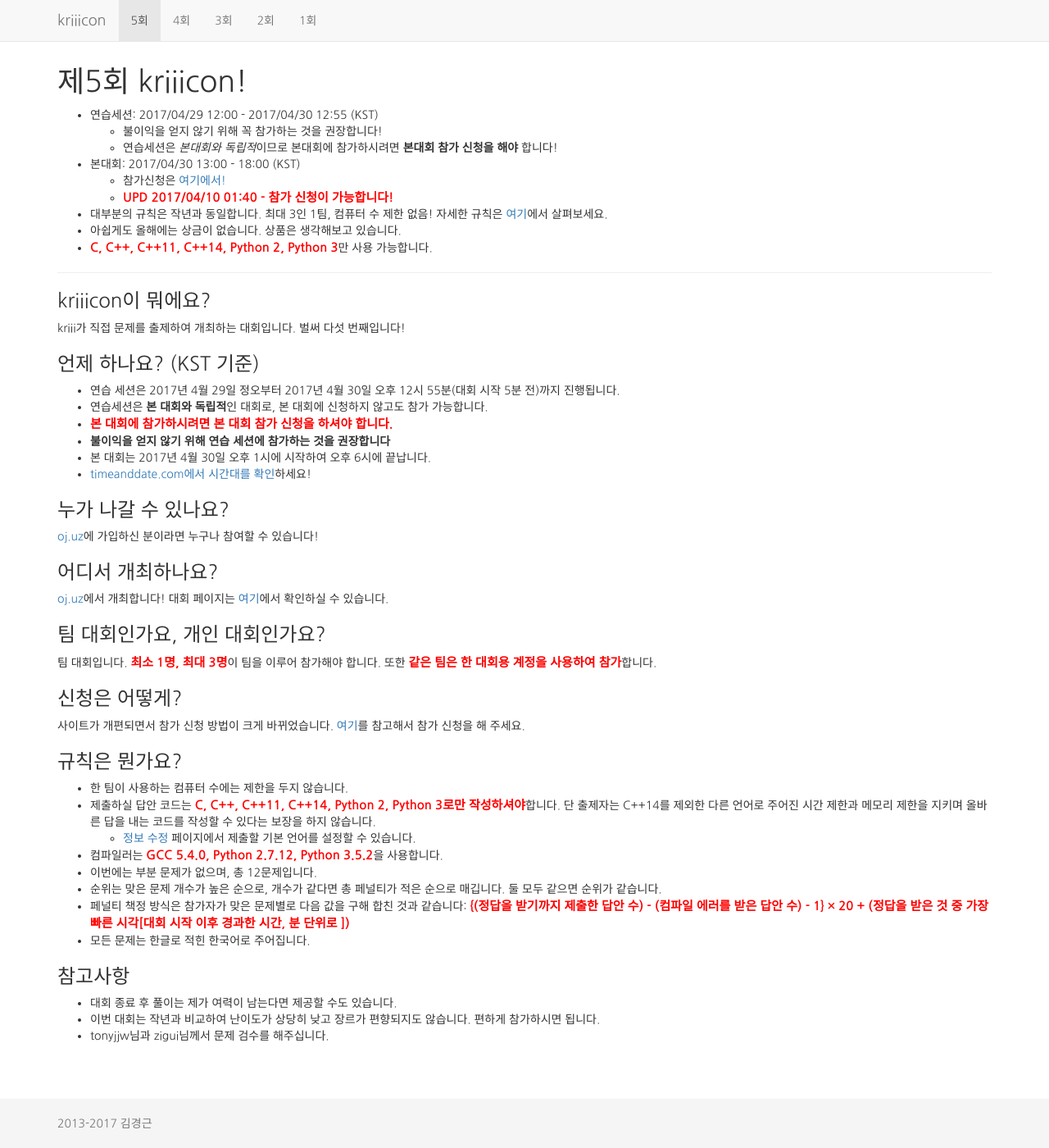
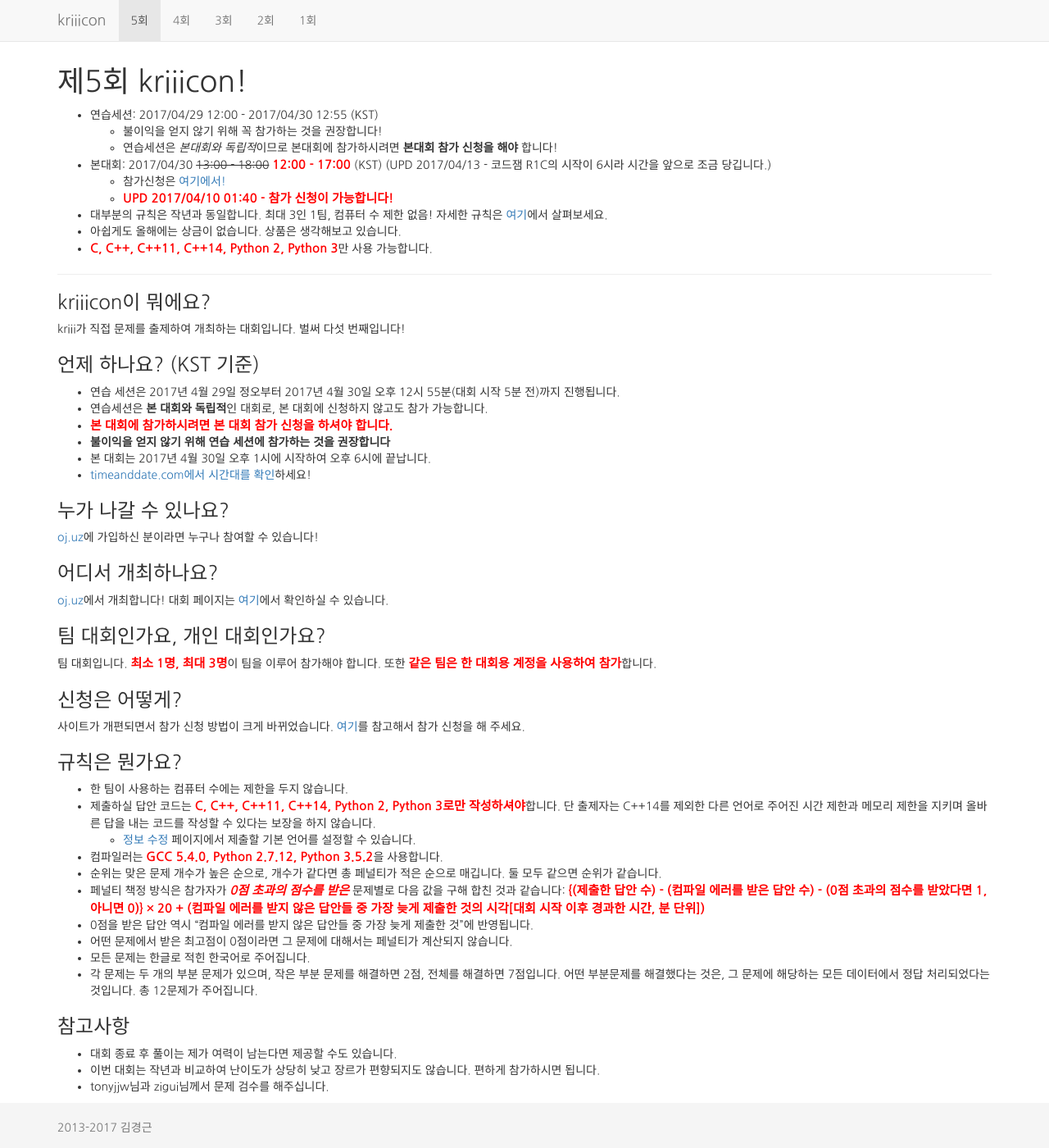
Before and after one commit to ojuz/kriiicon, a Jekyll site: the page built from contests/5/index.md, in a window 1280 px wide and 1400 px high. Shown: the whole window at 82% size. Built offline with Jekyll 4.4.1, drawn with Linux system fonts in a browser that asks for light colours; nearby versions of some CDN libraries; our own code applies the rules of GitHub Pages for plain Markdown files.

Commit message:
[5회] 시간 당기고 부분문제에 대한 내용 추가

```diff
--- a/contests/5/index.md
+++ b/contests/5/index.md
@@ -13,7 +13,7 @@ redirect_from: "/"
 * 연습세션: 2017/04/29 12:00 - 2017/04/30 12:55 (KST)
   - 불이익을 얻지 않기 위해 꼭 참가하는 것을 권장합니다!
   - 연습세션은 *본대회와 독립적*이므로 본대회에 참가하시려면 **본대회 참가 신청을 해야** 합니다!
-* 본대회: 2017/04/30 13:00 - 18:00 (KST)
+* 본대회: 2017/04/30 <del>13:00 - 18:00</del> <span class="important">12:00 - 17:00</span> (KST) (UPD 2017/04/13 - 코드잼 R1C의 시작이 6시라 시간을 앞으로 조금 당깁니다.)
   - 참가신청은 [여기에서!](http://oj.uz/contest/KRIII5)
   - <span class="important">UPD 2017/04/10 01:40 - 참가 신청이 가능합니다!</span>
 * 대부분의 규칙은 작년과 동일합니다. <span class="important>">최대 3인 1팀, 컴퓨터 수 제한 없음!</span> 자세한 규칙은 <a href="#rules">여기</a>에서 살펴보세요.
@@ -57,10 +57,12 @@ kriii가 직접 문제를 출제하여 개최하는 대회입니다. 벌써 다
 * 제출하실 답안 코드는 <span class="important">C, C++, C++11, C++14, Python 2, Python 3로만 작성하셔야</span>합니다. 단 출제자는 C++14를 제외한 다른 언어로 주어진 시간 제한과 메모리 제한을 지키며 올바른 답을 내는 코드를 작성할 수 있다는 보장을 하지 않습니다.
   - [정보 수정](https://oj.uz/settings/general) 페이지에서 제출할 기본 언어를 설정할 수 있습니다.
 * 컴파일러는 <span class="important">GCC 5.4.0, Python 2.7.12, Python 3.5.2</span>을 사용합니다.
-* 이번에는 부분 문제가 없으며, 총 12문제입니다.
 * 순위는 맞은 문제 개수가 높은 순으로, 개수가 같다면 총 페널티가 적은 순으로 매깁니다. 둘 모두 같으면 순위가 같습니다.
-* 페널티 책정 방식은 참가자가 맞은 문제별로 다음 값을 구해 합친 것과 같습니다: <span class="important">{(정답을 받기까지 제출한 답안 수) - (컴파일 에러를 받은 답안 수) - 1} × 20 + (정답을 받은 것 중 가장 빠른 시각[대회 시작 이후 경과한 시간, 분 단위로 ])</span>
+* 페널티 책정 방식은 참가자가 <span class="important"><i>0점 초과의 점수를 받은</i></span> 문제별로 다음 값을 구해 합친 것과 같습니다: <span class="important">{(제출한 답안 수) - (컴파일 에러를 받은 답안 수) - (0점 초과의 점수를 받았다면 1, 아니면 0)} × 20 + (컴파일 에러를 받지 않은 답안들 중 가장 늦게 제출한 것의 시각[대회 시작 이후 경과한 시간, 분 단위])</span>
+ - 0점을 받은 답안 역시 "컴파일 에러를 받지 않은 답안들 중 가장 늦게 제출한 것"에 반영됩니다.
+ - 어떤 문제에서 받은 최고점이 0점이라면 그 문제에 대해서는 페널티가 계산되지 않습니다.
 * 모든 문제는 한글로 적힌 한국어로 주어집니다.
+* 각 문제는 두 개의 부분 문제가 있으며, 작은 부분 문제를 해결하면 2점, 전체를 해결하면 7점입니다. 어떤 부분문제를 해결했다는 것은, 그 문제에 해당하는 모든 데이터에서 정답 처리되었다는 것입니다. 총 12문제가 주어집니다.
 
 ### 참고사항
 
```
